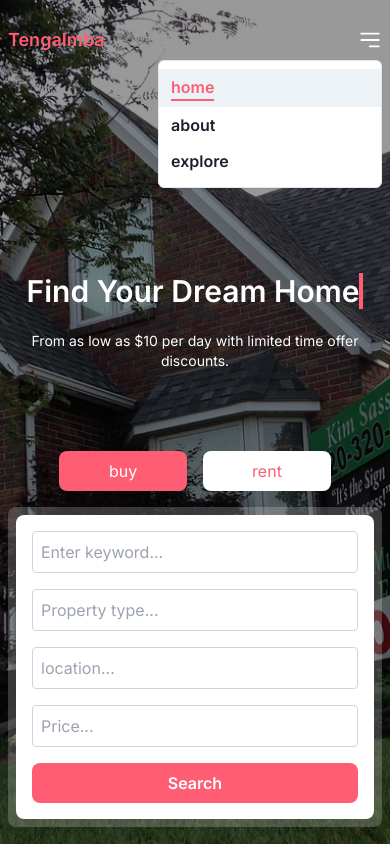
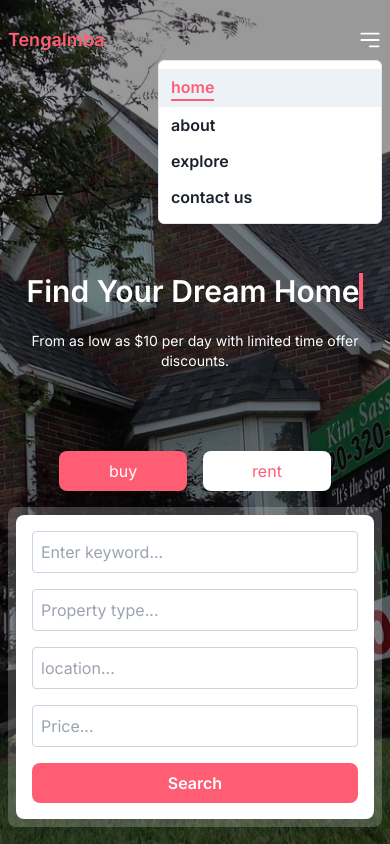
Before and after one commit to tatendabakozw/property-sale, a Next.js app: page / in a window 390 px wide. Both pictures are taken after a click on the button 370 px from the left and 40 px from the top of the page. Shown: the top 844 px of the page. Built offline with nearby package versions, Linux system fonts and the light colour scheme.

Commit message:
feature: added filter section

```diff
--- a/components/navigation/Navbar.tsx
+++ b/components/navigation/Navbar.tsx
@@ -24,6 +24,14 @@ function Navbar({}: Props) {
     { name: "home", path: "/" },
     { name: "about", path: "/about" },
     { name: "explore", path: "/explore" },
+  ];
+
+  const mobile_nav_links = [
+    { name: "home", path: "/" },
+    { name: "about", path: "/about" },
+    { name: "explore", path: "/explore" },
+    { name: "contact us", path: "/contact" },
+
   ];
 
   const handleScroll = () => {
@@ -99,7 +107,7 @@ function Navbar({}: Props) {
             </div>
           </MenuButton>
           <MenuList>
-            {nav_links.map((item, index) => (
+            {mobile_nav_links.map((item, index) => (
               <MenuItem key={index}>
                 <Link
                   href={item.path}
```
